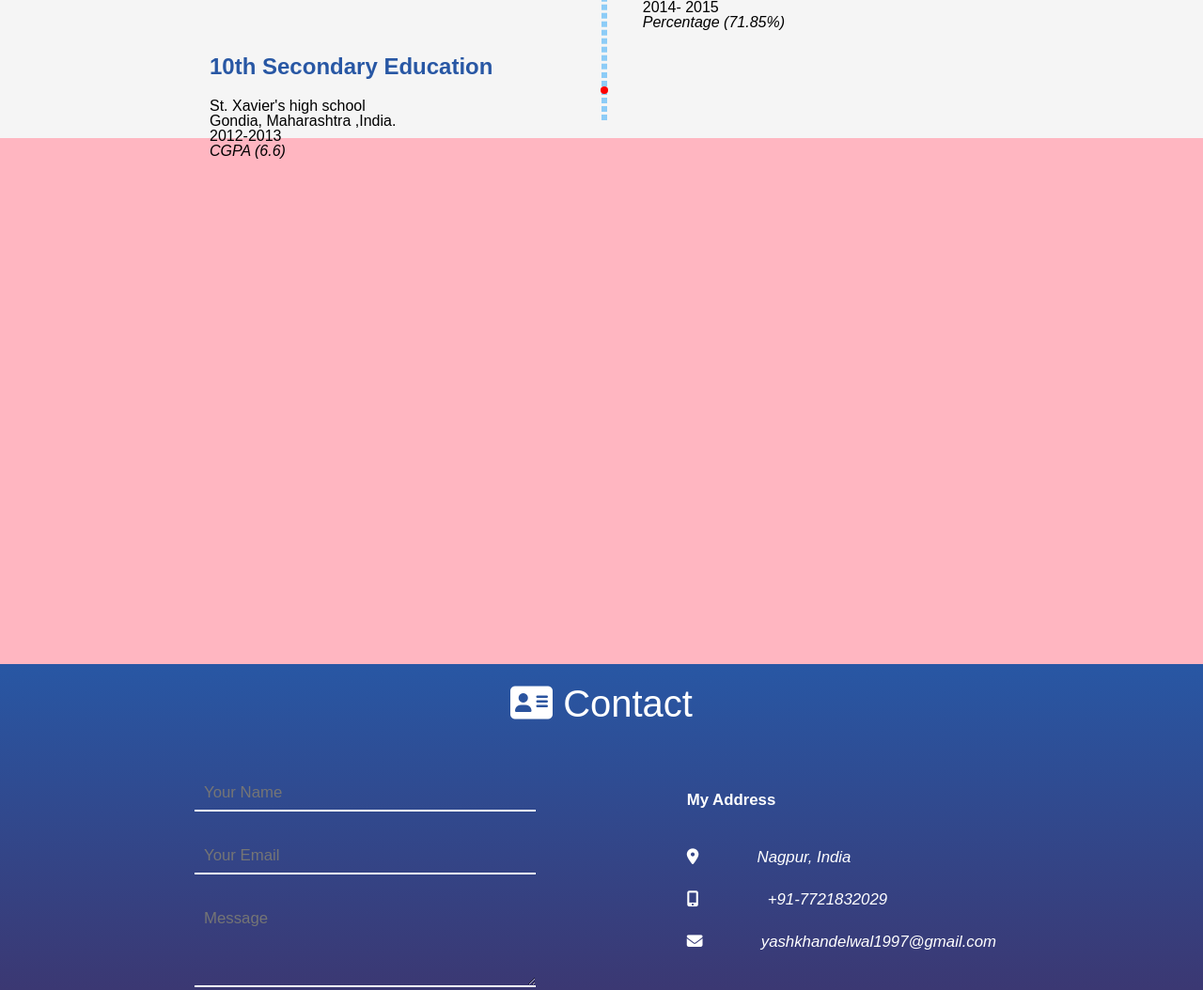
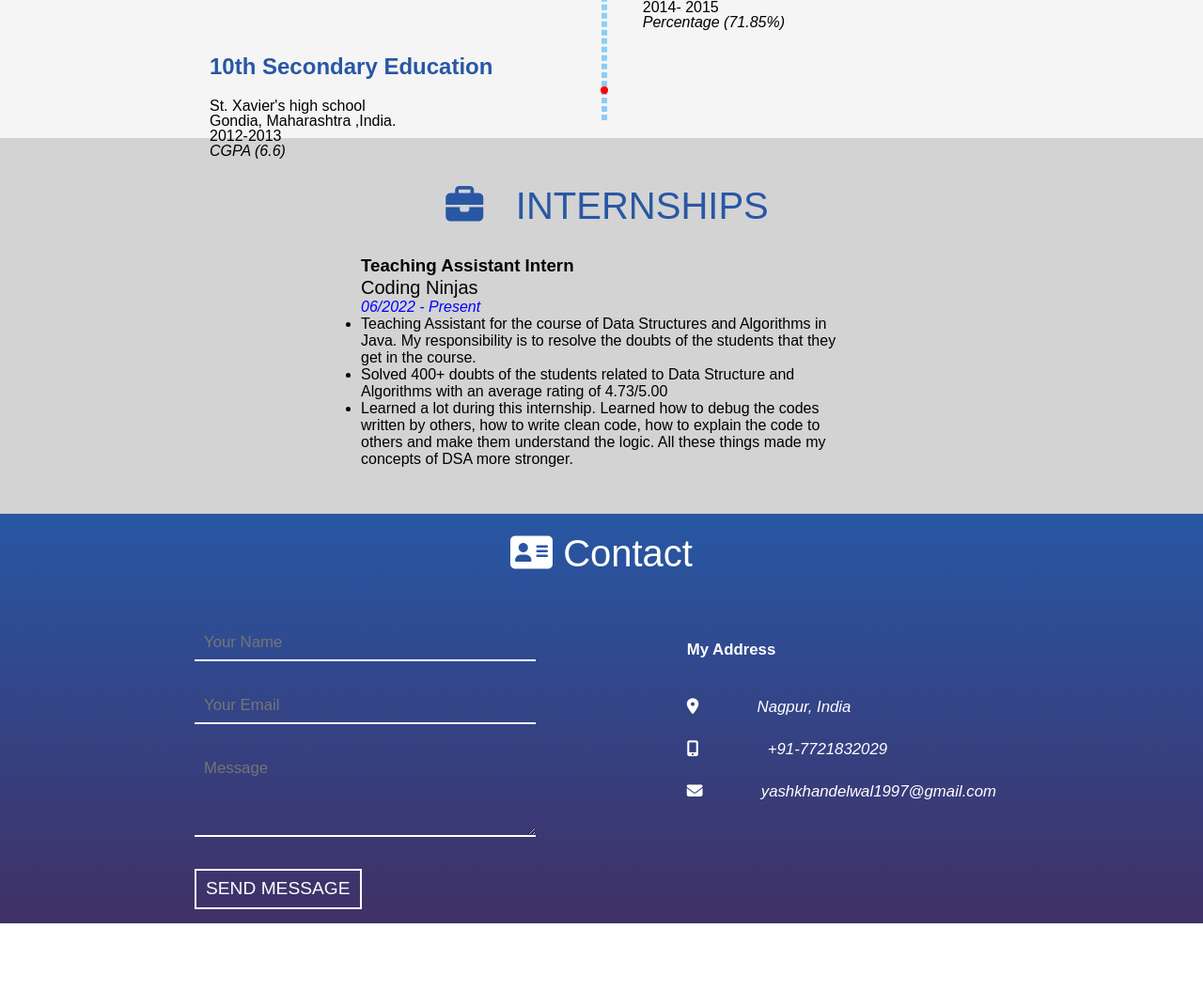
Before and after one commit to yashkhandelwal1/yashkhandelwal1.github.io, a plain HTML site: page index.html in a window 1280 px wide. Shown: the part 1688-2742 px from the top of the page at 94% size. After the commit the page ends 2671 px from the top, so only its background shows below. Drawn offline with Linux system fonts and the light colour scheme.

Commit message:
added internship

```diff
--- a/index.html
+++ b/index.html
@@ -21,19 +21,19 @@
                 </li>
 
                 <li>
-                    <a href="">Skills</a>
+                    <a href="#skills">Skills</a>
                 </li>
 
                 <li>
-                    <a href="">Experience</a>
+                    <a href="#education">Education</a>
                 </li>
 
                 <li>
-                    <a href="">Education</a>
+                    <a href="#work-experience">Experience</a>
                 </li>
 
                 <li>
-                    <a href="">Contact</a>
+                    <a href="#contact">Contact</a>
                 </li>
 
             </ul>
@@ -215,6 +215,25 @@
         </section>
 
         <section id="work-experience">
+            <h1 class="section-heading mb75px ">
+                <span>
+                    <i class="fa-solid fa-briefcase"></i>
+                </span>
+                <span> INTERNSHIPS </span>
+            </h1>
+
+            <div id="cn">
+                <h3>Teaching Assistant Intern</h3>
+                <p class="cn-heading">Coding Ninjas</p>
+                <p class="cn-date"><i>06/2022 - Present</i></p>
+                <ul type="disc">
+                    <li>Teaching Assistant for the course of Data Structures and Algorithms in Java.
+                        My responsibility is to resolve the doubts of the students that they get in the course. </li>
+                        <li>Solved 400+ doubts of the students related to Data Structure and Algorithms with an average rating of 4.73/5.00</li>
+                        <li>Learned a lot during this internship. Learned how to debug the codes written by others, how to write clean code, how to explain the code to others and make them understand the logic.
+                            All these things made my concepts of DSA more stronger.</li>
+                    </ul>
+            </div>
 
         </section>
 
--- a/yashresume.css
+++ b/yashresume.css
@@ -14,8 +14,8 @@ body{
     height: 65vh;
     background-size: cover;
     background-position: center;
-    background-color: black;
-    opacity: 1.2;
+    background:linear-gradient(#2857a4,#403066);
+    opacity: 1;
     background-attachment: fixed;
     padding-top: 1.2rem;
 }
@@ -156,7 +156,7 @@ section{
 }
 
 section:nth-child(2n){
-    background-color: lightpink;
+    background-color: lightgray;
 }
 
 section:nth-child(2n + 1){
@@ -402,3 +402,23 @@ section:nth-child(2n + 1){
     background-color: red;
     z-index: 1;
 }
+
+/* internships */
+
+#work-experience{
+    height: 50vh;
+}
+#cn{
+    width: 40%;
+    justify-content: center;
+}
+
+.cn-heading{
+    line-height: 1.5rem;
+    font-size: 20px;
+}
+
+.cn-date{
+    font-family: sans-serif;
+    color:blue;
+}
```
Also changed, not shown: 1 other file.
